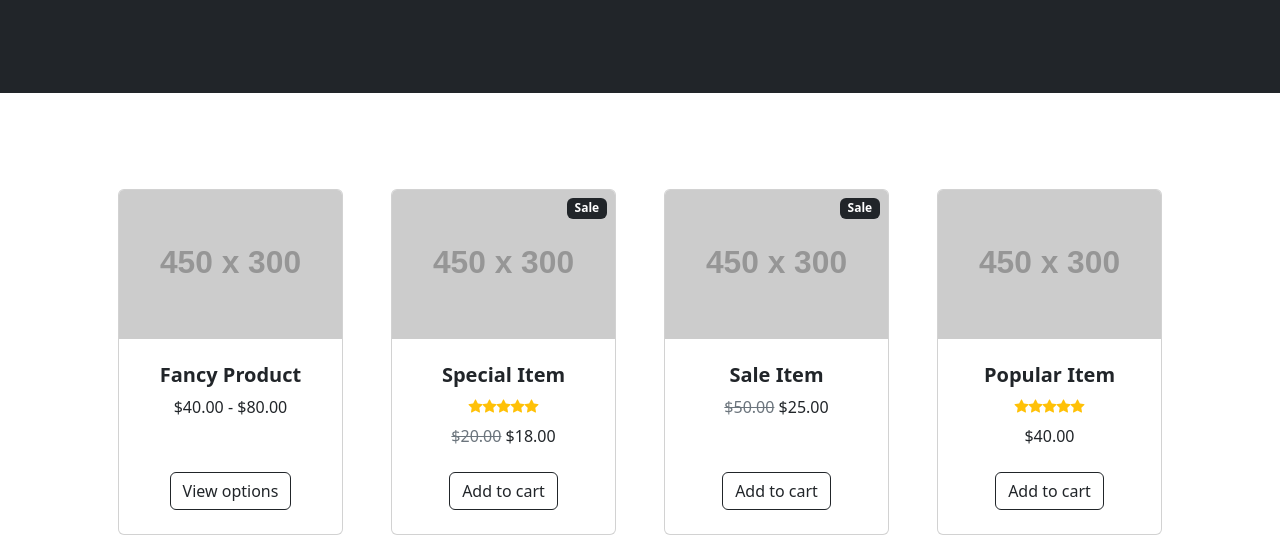
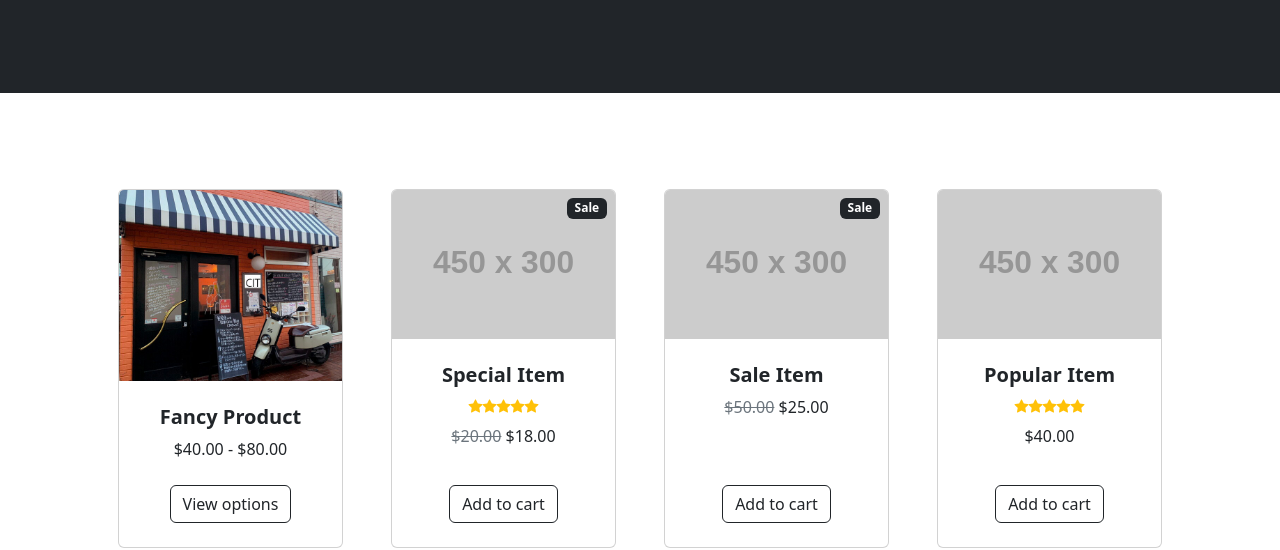
Before and after one commit to ST2132094/Bootstrap_kadai1, a plain HTML site: page index.html in a window 1280 px wide. Shown: the part 260-810 px from the top of the page. Drawn offline with nearby package versions, Linux system fonts and the light colour scheme; placeholder pictures from the web are drawn by us.

Commit message:
Update index.html

```diff
--- a/index.html
+++ b/index.html
@@ -59,7 +59,7 @@
                     <div class="col mb-5">
                         <div class="card h-100">
                             <!-- Product image-->
-                            <img class="card-img-top" src="https://dummyimage.com/450x300/dee2e6/6c757d.jpg" alt="..." />
+                            <img class="card-img-top" src=外観.jpg alt="..." />
                             <!-- Product details-->
                             <div class="card-body p-4">
                                 <div class="text-center">
```
